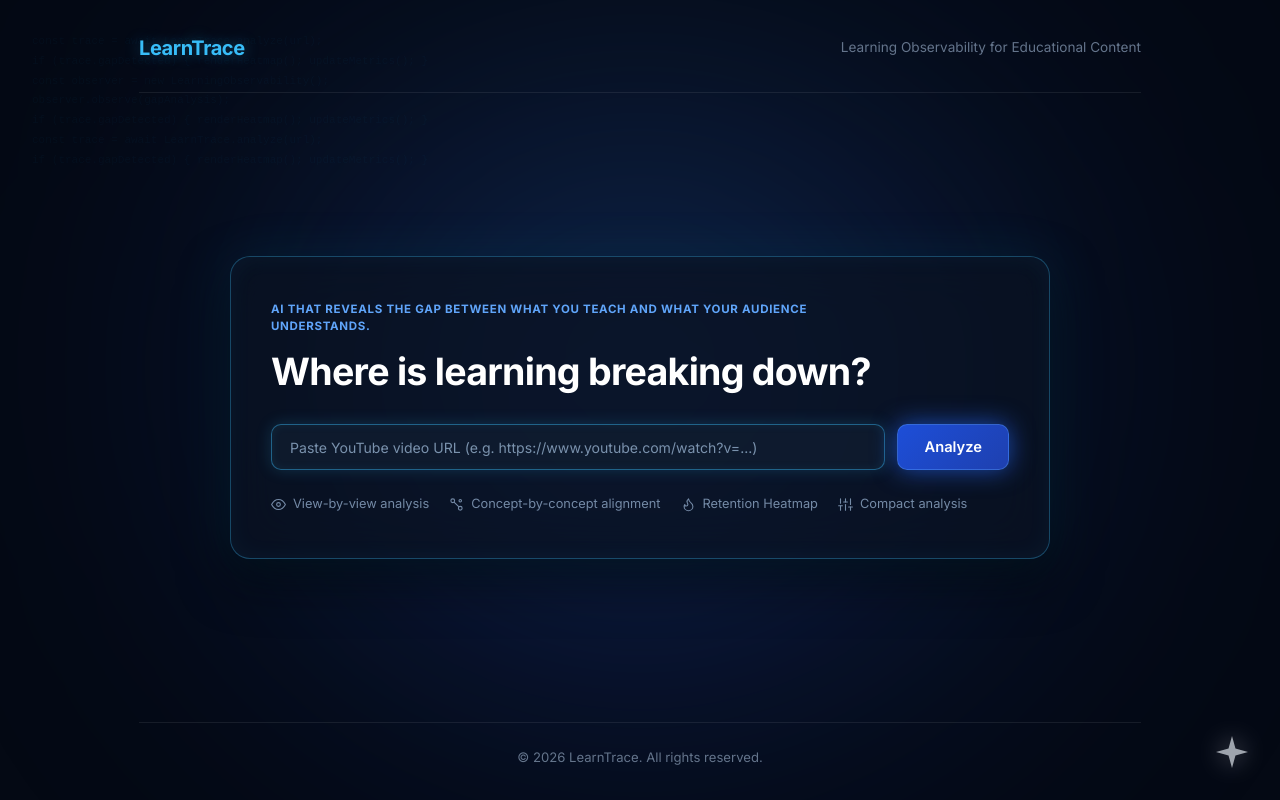
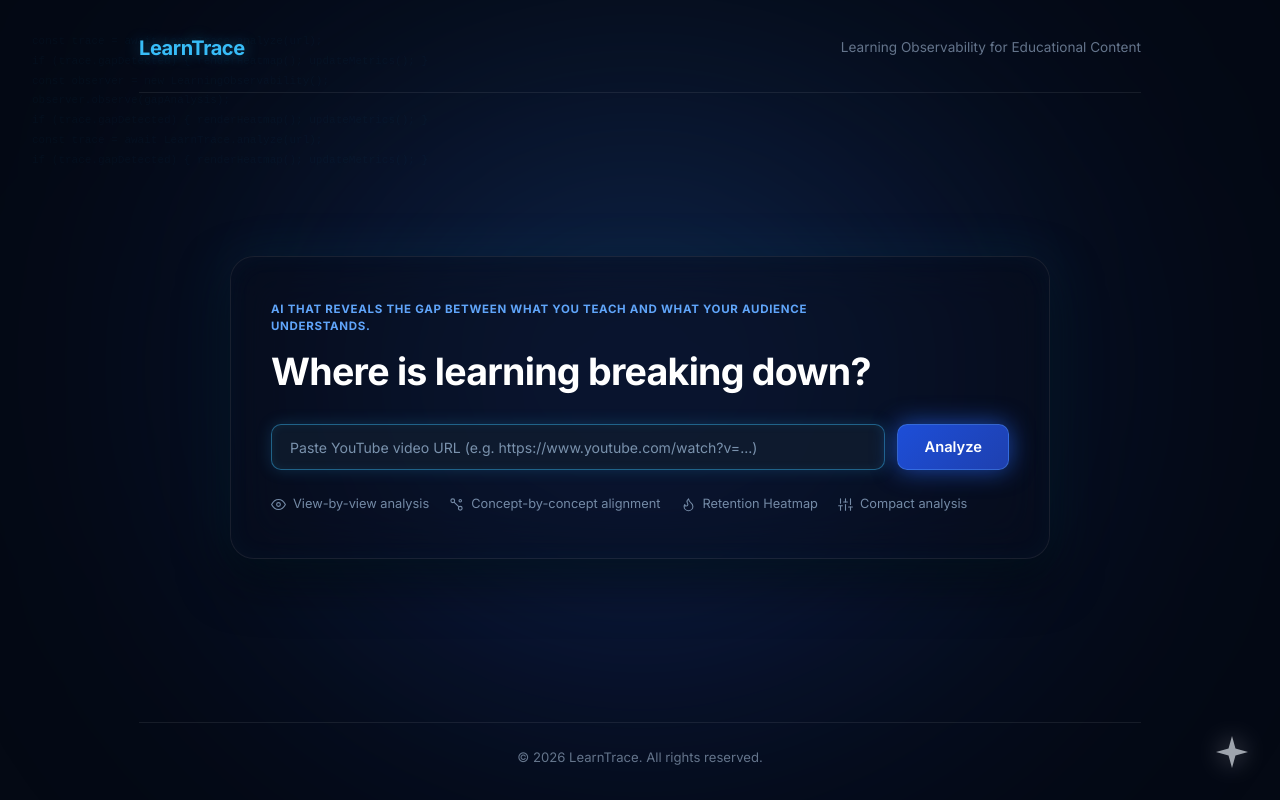
Before and after one commit to Manasvi070902/LearnTrace, a React (Vite) app in the folder frontend/: page / in a window 1280 px wide. Built offline with nearby package versions, Linux system fonts and the light colour scheme.

Commit message:
Updated color drop

```diff
--- a/frontend/src/index.css
+++ b/frontend/src/index.css
@@ -121,29 +121,31 @@ body::before {
 }
 
 /* Central Glassmorphism Hero Card (Matches Reference Image) */
-.hero-section {
+.hero-section,
+.center-card {
   text-align: left;
   width: 100%;
   max-width: 820px;
-  background: rgba(10, 18, 34, 0.72);
+  background: rgba(8, 13, 26, 0.45);
   backdrop-filter: blur(24px);
   -webkit-backdrop-filter: blur(24px);
-  border: 1px solid rgba(56, 189, 248, 0.32);
-  border-radius: 20px;
+  border: 1px solid rgba(255, 255, 255, 0.08);
+  border-radius: 24px;
   padding: 44px 40px;
   box-shadow:
-    0 0 50px rgba(14, 165, 233, 0.12),
+    0 0 50px rgba(14, 165, 233, 0.10),
     0 20px 50px rgba(0, 0, 0, 0.65),
-    inset 0 0 25px rgba(56, 189, 248, 0.05);
+    inset 0 0 25px rgba(56, 189, 248, 0.04);
   transition: border-color 0.3s ease, box-shadow 0.3s ease;
 }
 
-.hero-section:hover {
-  border-color: rgba(56, 189, 248, 0.48);
+.hero-section:hover,
+.center-card:hover {
+  border-color: rgba(255, 255, 255, 0.14);
   box-shadow:
-    0 0 65px rgba(14, 165, 233, 0.18),
+    0 0 65px rgba(14, 165, 233, 0.15),
     0 24px 60px rgba(0, 0, 0, 0.75),
-    inset 0 0 30px rgba(56, 189, 248, 0.07);
+    inset 0 0 30px rgba(56, 189, 248, 0.06);
 }
 
 .tagline {
```
